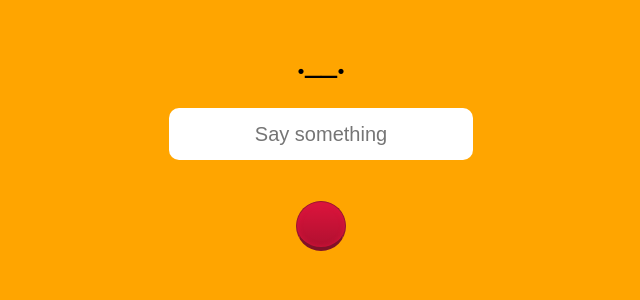
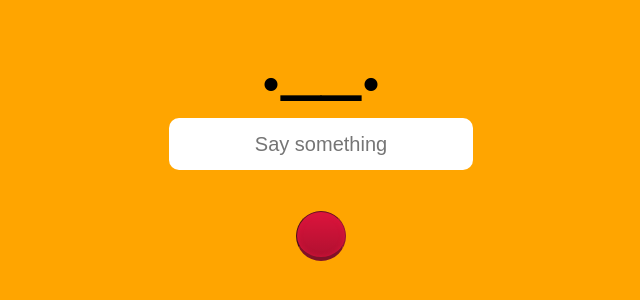
Before and after one commit to tuscannyCodes/hueV3, a React (Create React App) app: page / in a window 1280 px wide. Shown: the part 230-530 px from the top of the page, without its empty margins (319-959 px from the left). Built offline with nearby package versions, Linux system fonts and the light colour scheme.

Commit message:
building time response component

```diff
--- a/src/Components/useGreetingsLogic.js
+++ b/src/Components/useGreetingsLogic.js
@@ -39,7 +39,7 @@ const useGreetingsLogic = (response, setResponse) => {
         }, // getGreetResponse method END
       }; // greeting object END
       greetings.getGreetResponse();
-    }, 3000);
+    }, 2600);
   }
   return { responseCallbackHandler, response, setResponse };
 };
--- a/src/index.css
+++ b/src/index.css
@@ -20,6 +20,20 @@ body {
   width:100%;
   align-items: center;
   justify-content: center;
+  margin-bottom: 10px;
+}
+
+.HueText{
+  cursor: default;
+font-size: 80px;
+  font-weight: bold;
+  -webkit-touch-callout: none; /* iOS Safari */
+  -webkit-user-select: none; /* Safari */
+   -khtml-user-select: none; /* Konqueror HTML */
+     -moz-user-select: none; /* Old versions of Firefox */
+      -ms-user-select: none; /* Internet Explorer/Edge */
+          user-select: none; /* Non-prefixed version, currently
+                                supported by Chrome, Edge, Opera and Firefox */
 }
 /* Input box */
 
@@ -81,11 +95,11 @@ body {
   -khtml-box-shadow: inset 0 0 5px 0 crimson;
   -o-box-shadow: inset 0 0 5px 0 crimson;
   /* Borders */
-  border-width: 1px;
+  border-width: 1.5px;
   border-style: solid;
-  border-left-color: rgb(154, 21, 48);
+  border-left-color: rgb(76, 13, 25);
   border-right-color: rgb(154, 21, 48);
-  border-top-color: rgb(154, 21, 48);
+  border-top-color: rgb(102, 16, 33);
   border-bottom: 4px solid rgb(128, 18, 40);
   /* {{ No selectable }} */
   user-select: none;
```
Also changed, not shown: src/Components/useTimeResponseLogic.js (added, +31 -0 lines).
